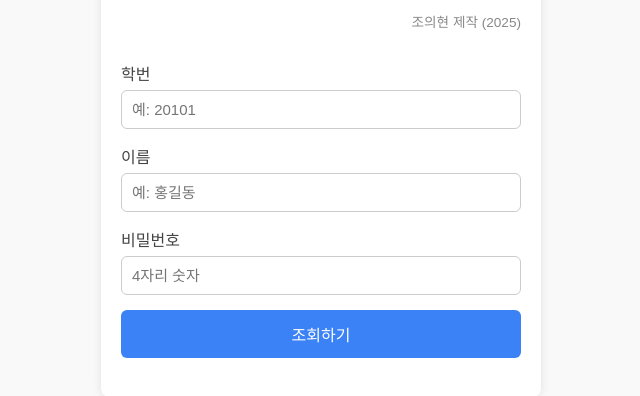
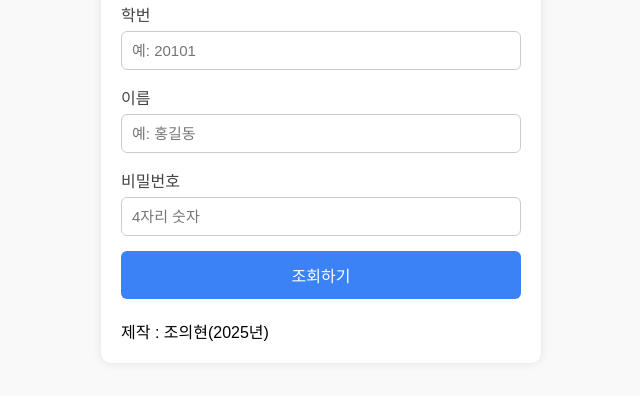
Before and after one commit to pay9388/my-seuteok, a plain HTML site: page index.html in a window 1280 px wide. Shown: the part 118-514 px from the top of the page, without its empty margins (319-959 px from the left). Drawn offline with Linux system fonts and the light colour scheme.

Commit message:
Update index.html

```diff
--- a/index.html
+++ b/index.html
@@ -11,12 +11,12 @@
 <body>
   <div class="container">
     <h2>교과 세특 열람 시스템</h2>
-    <p class="author">조의현 제작 (2025)</p>
     <label>학번<br><input type="text" id="studentId" placeholder="예: 20101" /></label>
     <label>이름<br><input type="text" id="name" placeholder="예: 홍길동" /></label>
     <label>비밀번호<br><input type="password" id="password" placeholder="4자리 숫자" /></label>
     <button onclick="search()">조회하기</button>
     <div id="result"></div>
+    <footer>제작 : 조의현(2025년)</footer>
   </div>
 </body>
 </html>
```
